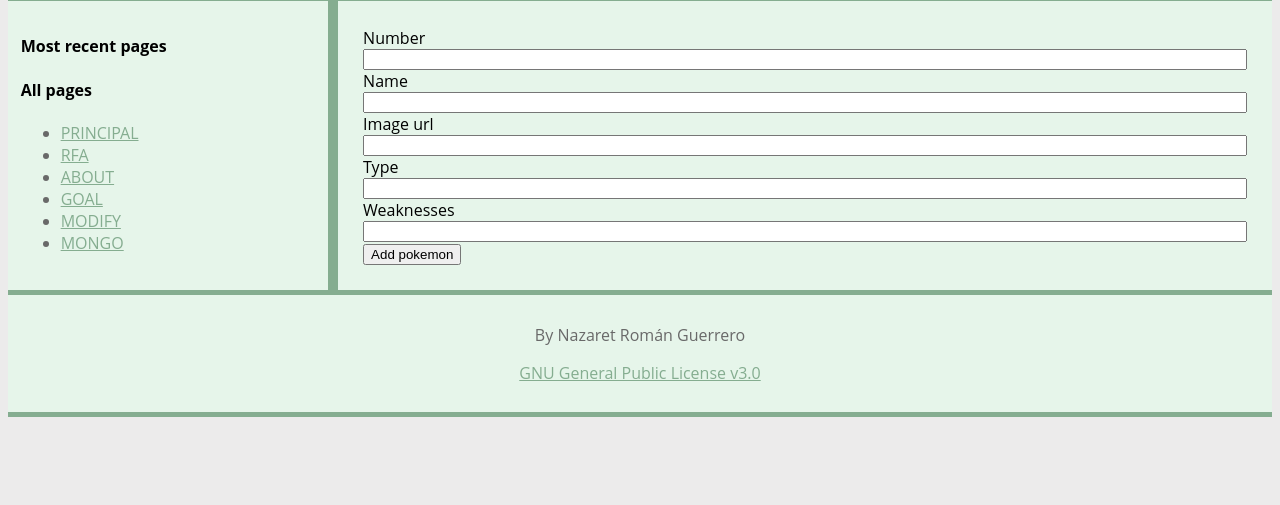
After one commit to nazaretrogue/DAI, a Python web app: template Practicas/flask/templates/add_pkm.html in a window 1280 px wide. The commit adds this page. Shown: the part 271-776 px from the top of the page. Run offline with Jinja, Linux system fonts and the light colour scheme; the template is opened without the code that fills it, so the values that code supplies are empty.

Commit message:
Añadida adición y borrado de items de mongo

```diff
--- a/Practicas/flask/static/styl_sheet.css
+++ b/Practicas/flask/static/stiil_sheet.css
@@ -61,6 +61,27 @@ footer{
 	border-bottom: 5px solid #85AD90;
 	padding: 1%;
 	text-align: center;
+}
+
+table, th, td {
+  border: 1px solid #85AD90;
+  text-align: center;
+  padding: 1%;
+}
+
+btn-table{
+	margin-right: 2%;
+}
+
+.pkmn{
+	display: block;
+	margin: 2%;
+}
+
+.form_pkm label{
+	display: flex;
+	flex-direction:column;
+	align: center;
 }
 
 .goal-summary {
@@ -350,7 +371,11 @@ footer{
 @media (max-width: 767px) {
 	.signup-input {
 		width: 75%;
-		max-width: 100%%;
+		max-width: 100%;
+	}
+
+	table{
+		max-width: 50%;
 	}
 }
 @media (max-width: 480px) {
--- /dev/null
+++ b/Practicas/flask/templates/add_pkm.html
@@ -0,0 +1,12 @@
+{% extends "principal.html" %}
+
+{% block content %}
+<form action="mongo" class="form_pkm" method="post">
+    <label>Number <input type="text" name="no_pk"></label>
+    <label>Name <input type="text" name="name_pk"></label>
+    <label>Image url <input type="url" name="img_pk"></label>
+    <label>Type <input type="text" name="type_pk"></label>
+    <label>Weaknesses <input type="text" name="wkns_pk"></label>
+    <input type="submit" value="Add pokemon">
+</form>
+{% endblock %}
--- a/Practicas/flask/templates/principal.html
+++ b/Practicas/flask/templates/principal.html
@@ -3,7 +3,7 @@
     <head>
         <meta charset="utf-8">
         <title>Mint Eye</title>
-        <link rel="stylesheet" href="../static/styl_sheet.css">
+        <link rel="stylesheet" href="../static/stiil_sheet.css">
         </head>
     <body>
         <header>
@@ -59,6 +59,7 @@
                         <li><a href='/about'>ABOUT</a></li>
                         <li><a href='/goal'>GOAL</a></li>
                         <li><a href='/modify'>MODIFY</a></li>
+                        <li><a href='/mongo'>MONGO</a></li>
                     </ul>
             </aside>
         </div>
```
Also changed, not shown: Practicas/flask/app.py (+42 -4 lines), Practicas/flask/templates/mongo.html (+14 -5 lines), Practicas/flask/templates/modify_pkm.html (added).
